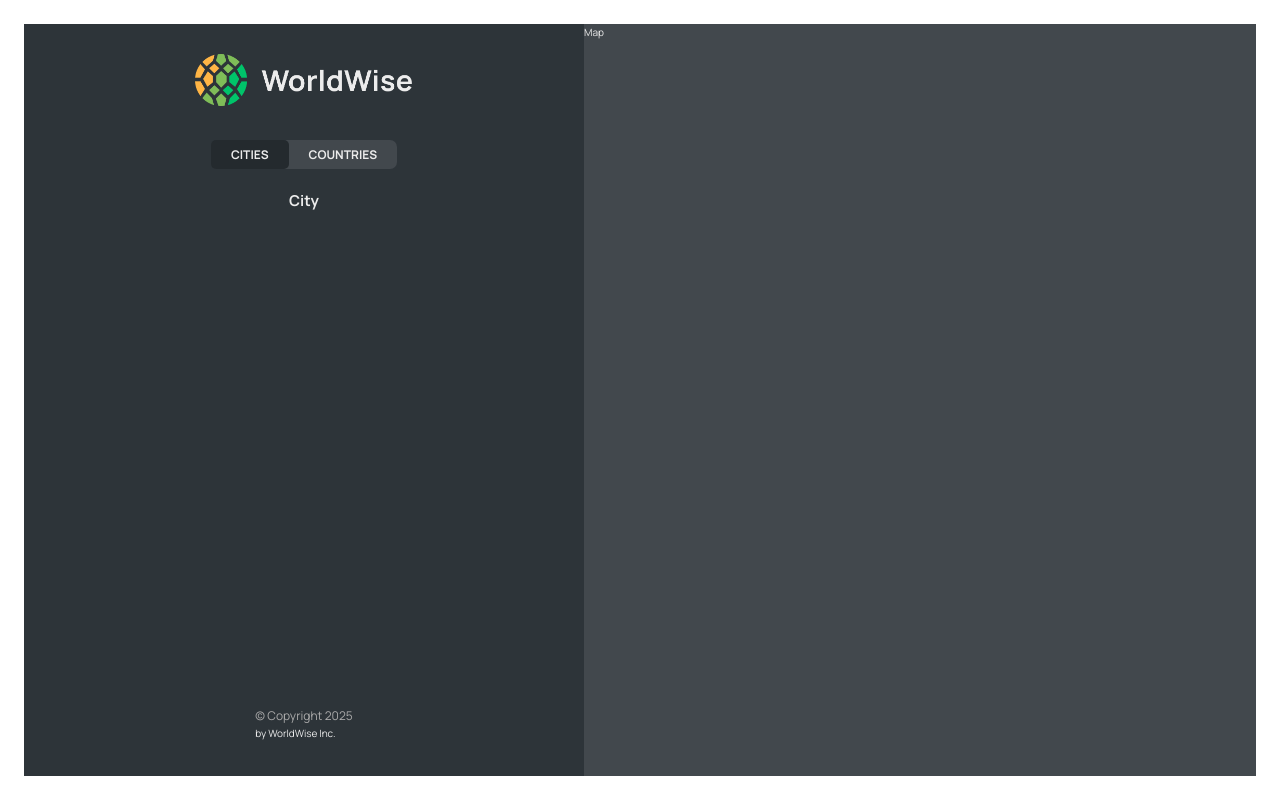
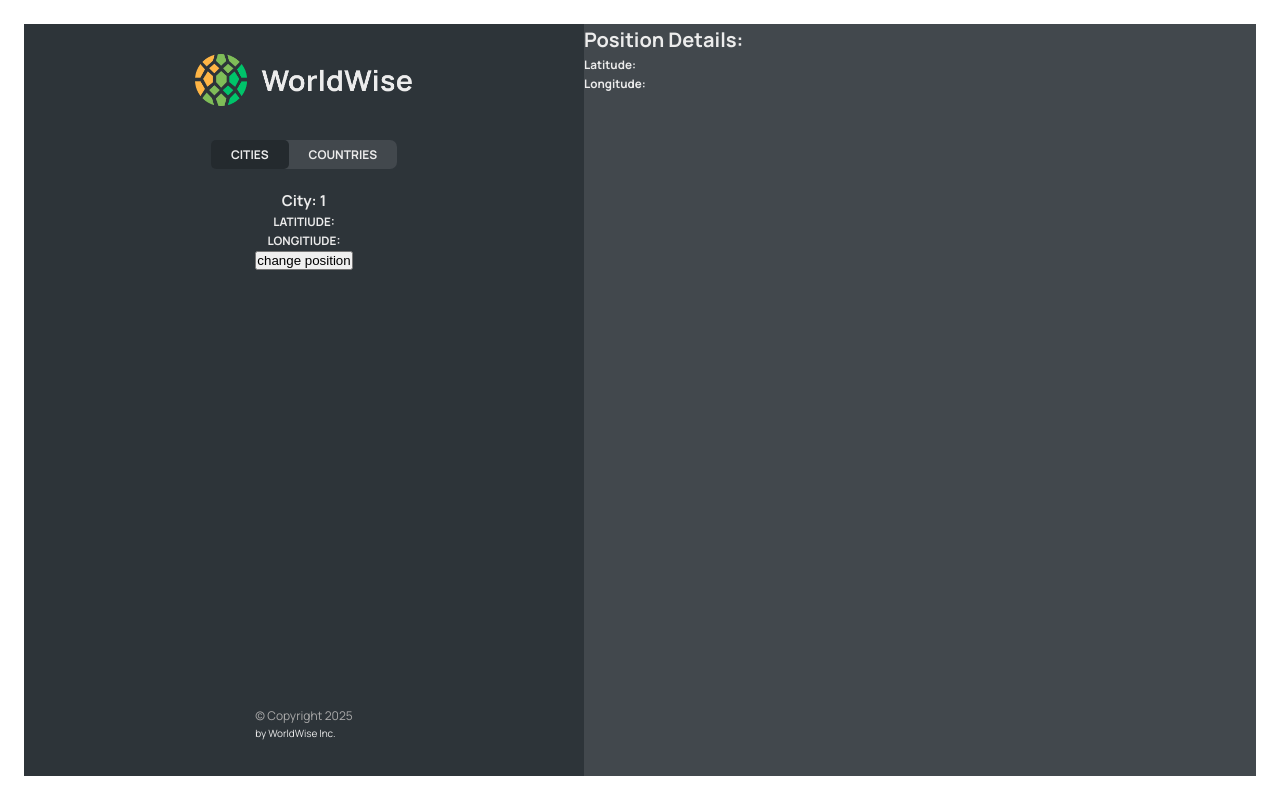
Before and after one commit to emmeiwhite/13-world-wise-react-project, a React (Vite) app: page /app/cities/1 in a window 1280 px wide. Built offline with nearby package versions, Linux system fonts and the light colour scheme; data requests are answered from the project's data file.

Commit message:
imran-2.8 storing state in URL (With query parameters & query string)

```diff
--- a/src/components/City.jsx
+++ b/src/components/City.jsx
@@ -1,4 +1,4 @@
-import { useParams } from 'react-router-dom'
+import { useParams, useSearchParams } from 'react-router-dom'
 import styles from './City.module.css'
 
 const formatDate = date =>
@@ -22,9 +22,27 @@
 
   const x = useParams()
 
+  const [searchParams, setSearchParams] = useSearchParams()
+
+  const lat = searchParams.get('lat')
+  const lng = searchParams.get('lng')
+
   console.log(x) // Make a further api call with this params  data
 
-  return <h1>City</h1>
+  return (
+    <>
+      <h1>City: {x?.id}</h1>
+      <h3>LATITIUDE: {lat}</h3>
+      <h3>LONGITIUDE: {lng}</h3>
+
+      <button
+        onClick={() => {
+          setSearchParams({ lat: 34, lng: 50 })
+        }}>
+        change position
+      </button>
+    </>
+  )
 
   // return (
   //   <div className={styles.city}>
--- a/src/components/CityItem.jsx
+++ b/src/components/CityItem.jsx
@@ -9,10 +9,10 @@
   }).format(new Date(date))
 
 const CityItem = ({ city }) => {
-  const { cityName, emoji, date, id } = city
+  const { cityName, emoji, date, id, position } = city
   return (
     <Link
-      to={`${id}`}
+      to={`${id}?lat=${position?.lat}&lng=${position?.lng}`}
       className={styles.cityItem}>
       <span className={styles.emoji}></span>
       <h3 className={styles.name}>{cityName}</h3>
--- a/src/components/Map.jsx
+++ b/src/components/Map.jsx
@@ -1,5 +1,22 @@
+import { useSearchParams } from 'react-router-dom'
 import styles from './Map.module.css'
 const Map = () => {
-  return <div className={styles.mapContainer}>Map</div>
+  const [searchParams, setSearchParams] = useSearchParams()
+
+  const latitude = searchParams.get('lat')
+  const longitude = searchParams.get('lng')
+  return (
+    <div className={styles.mapContainer}>
+      <h1>Position Details:</h1>
+
+      <h3>
+        Latitude: <strong>{latitude}</strong>
+      </h3>
+
+      <h3>
+        Longitude: <strong>{longitude}</strong>
+      </h3>
+    </div>
+  )
 }
 export default Map
```
